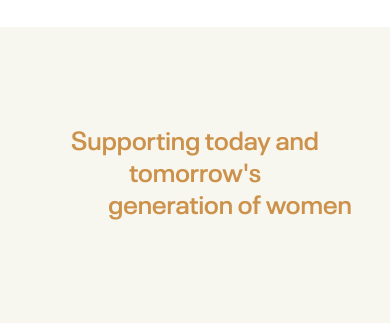
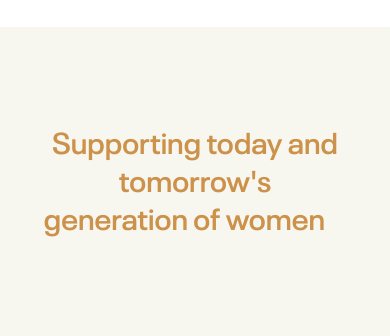
Before and after one commit to shanirockx/praveenmadipoju, a plain HTML site: page our-story.html in a window 390 px wide. Shown: the part 900-1236 px from the top of the page. Drawn offline with Linux system fonts and the light colour scheme.

Commit message:
responsive fixes

```diff
--- a/style.css
+++ b/style.css
@@ -240,11 +240,16 @@ body {
   padding-block: 150px;
 }
 .coaching .page-title {
-  margin-left: -200px;
+  margin: auto;
+  max-width: 735px;
+  text-align: left;
 }
 .coaching .page-title span {
   display: block;
-  padding-left: 400px;
+  text-align: end;
+}
+.coaching.coaching-home-program .page-title {
+  max-width: 900px;
 }
 .coaching .coaching-grid {
   max-width: 1720px;
@@ -864,11 +869,11 @@ body {
   padding: 250px 0;
   background: #f8f7ef;
 }
-.support-story.coaching .page-title {
-  margin-left: -125px;
-}
-.support-story.coaching .page-title span {
-  padding-left: 250px;
+.coaching.support-story .page-title {
+  max-width: 1110px;
+}
+.coaching.support-story .page-title span {
+  padding-right: 80px;
 }
 .mission {
   padding: 90px 0 150px;
@@ -1534,9 +1539,9 @@ body {
   background: #dbb962;
 }
 .team-work .team-work-content {
-  width: 920px;
   margin: auto;
   font-size: 34px;
+  max-width: 920px;
   line-height: 48px;
 }
 .game-experience {
@@ -2408,11 +2413,6 @@ body {
   .support-story.coaching {
     padding: 170px 0;
   }
-  .support-story.coaching .page-title {
-    font-size: 65px;
-    line-height: 73px;
-    margin-left: -50px;
-  }
   .hero.retreat-hero .retreat-img,
   .hero.hero-home-program .hero-home-program-img {
     height: 600px;
@@ -2667,11 +2667,6 @@ body {
   .hero.retreat-hero .retreat-img {
     height: 550px;
   }
-  .support-story.coaching .page-title {
-    margin: 0;
-    font-size: 58px;
-    line-height: 65px;
-  }
   .guide .guide-img {
     height: 550px;
   }
@@ -2749,6 +2744,8 @@ body {
   }
   .coaching .page-title {
     font-size: 55px;
+    max-width: 550px;
+    line-height: 65px;
   }
   .programs-listing .programs-listing-content h3 {
     font-size: 40px;
@@ -2764,6 +2761,12 @@ body {
     font-size: 24px;
     line-height: 30px;
     margin-bottom: 20px;
+  }
+  .coaching.support-story .page-title {
+    max-width: 830px;
+  }
+  .coaching.coaching-home-program .page-title {
+    max-width: 700px;
   }
 }
 @media (max-width: 991.98px) {
@@ -2797,6 +2800,9 @@ body {
   .hero.retreat-hero .retreat-img {
     height: 450px;
   }
+  .coaching .page-title {
+    max-width: 450px;
+  }
   .faqs,
   .contact-us,
   .guide {
@@ -2857,12 +2863,6 @@ body {
   }
   .support-story.coaching {
     padding: 100px 0;
-  }
-  .coaching .page-title {
-    margin-left: -50px;
-  }
-  .coaching .page-title span {
-    padding-left: 100px;
   }
   .coaching .coaching-grid {
     margin: 60px auto 0;
@@ -3093,6 +3093,12 @@ body {
     line-height: 40px;
     margin-bottom: 20px;
   }
+  .coaching.support-story .page-title {
+    max-width: 690px;
+  }
+  .coaching.coaching-home-program .page-title {
+    max-width: 570px;
+  }
 }
 @media (max-width: 767.98px) {
   .hero .hero-wrapper {
@@ -3128,9 +3134,6 @@ body {
   }
   .faqs .accordion .accordion-item .accordion-header .accordion-button::after {
     background-position: bottom;
-  }
-  .support-story.coaching .page-title span {
-    padding-left: 70px;
   }
   .client-swiper .swiper-wrapper {
     padding: 50px 0 80px;
@@ -3194,6 +3197,11 @@ body {
   .hero.hero-home-program .hero-home-program-img,
   .programs-listing .programs-listing-img {
     height: 450px;
+  }
+  .coaching.support-story .page-title {
+    max-width: 480px;
+    font-size: 30px !important;
+    line-height: 38px !important;
   }
 }
 @media (max-width: 575.98px) {
@@ -3222,6 +3230,9 @@ body {
   }
   .program-cta p {
     margin-bottom: 30px;
+  }
+  .coaching .page-title {
+    max-width: 250px;
   }
   .lets-chat .lets-chat-inner .btn,
   .theme-form .btn,
@@ -3350,4 +3361,13 @@ body {
   .hero.hero-home-program .hero-home-program-img {
     height: 270px;
   }
-}
+  .coaching.support-story .page-title {
+    text-align: center;
+  }
+  .coaching.support-story .page-title span {
+    padding-right: 30px;
+  }
+  .coaching.coaching-home-program .page-title {
+    max-width: 350px;
+  }
+}
```
Also changed, not shown: gov-games.html (+5 -5 lines), home-programs.html (+1 -1 lines).
